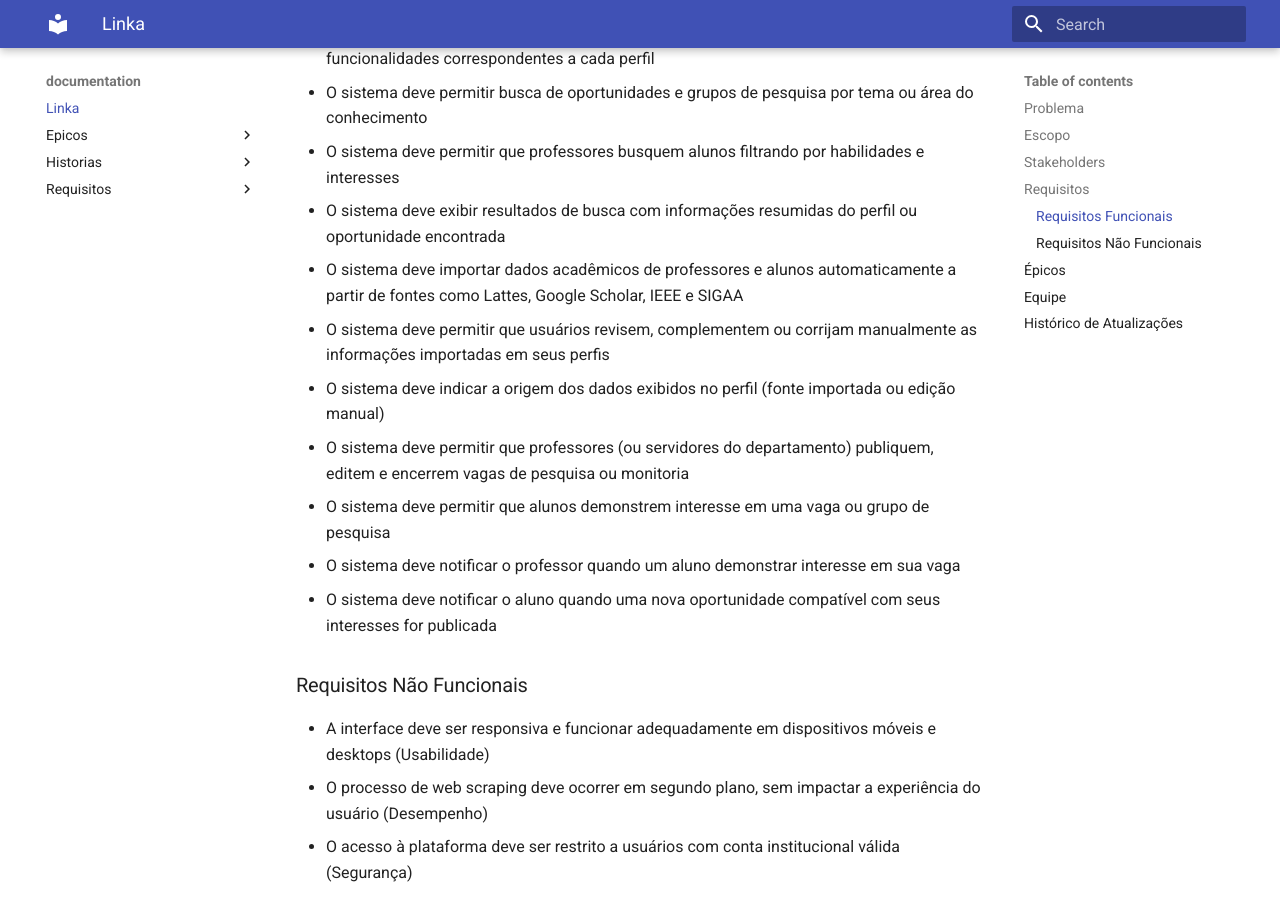
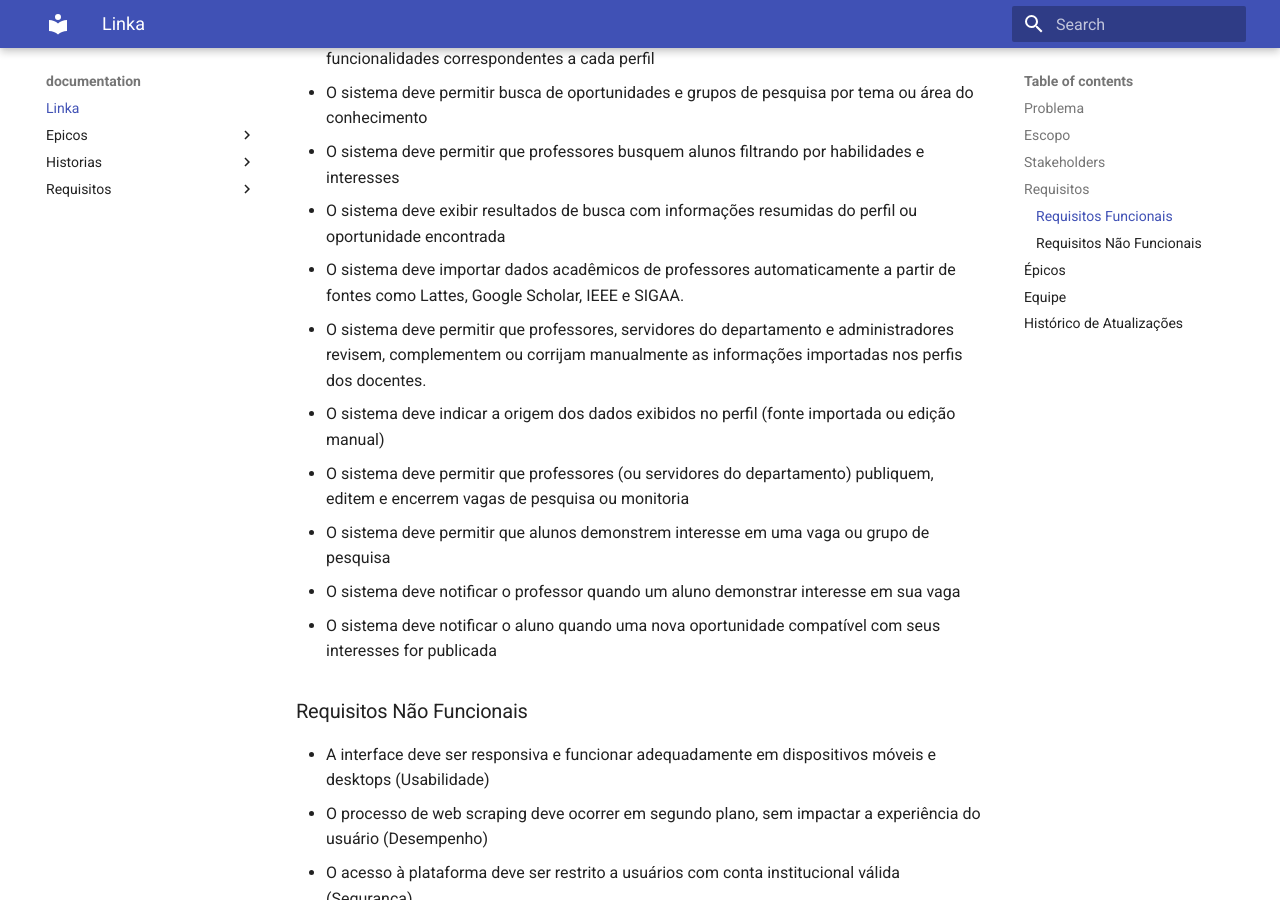
Before and after one commit to si-2026-1/Linka, an MkDocs documentation site: the page built from docs/index.md, in a window 1280 px wide and 900 px high, scrolled down 1292 px. Built offline with MkDocs 1.6.1 and Material for MkDocs 9.7.7, drawn with Linux system fonts in a browser that asks for light colours.

Commit message:
Refine academic data import and review requirements

```diff
--- a/docs/index.md
+++ b/docs/index.md
@@ -28,8 +28,8 @@ Através de técnicas de webscrapping em fontes confiáveis como Plataforma Latt
 - O sistema deve permitir que professores busquem alunos filtrando por habilidades e interesses
 - O sistema deve exibir resultados de busca com informações resumidas do perfil ou oportunidade encontrada
 
-- O sistema deve importar dados acadêmicos de professores e alunos automaticamente a partir de fontes como Lattes, Google Scholar, IEEE e SIGAA
-- O sistema deve permitir que usuários revisem, complementem ou corrijam manualmente as informações importadas em seus perfis
+- O sistema deve importar dados acadêmicos de professores automaticamente a partir de fontes como Lattes, Google Scholar, IEEE e SIGAA.
+- O sistema deve permitir que professores, servidores do departamento e administradores revisem, complementem ou corrijam manualmente as informações importadas nos perfis dos docentes.
 - O sistema deve indicar a origem dos dados exibidos no perfil (fonte importada ou edição manual)
 
 - O sistema deve permitir que professores (ou servidores do departamento) publiquem, editem e encerrem vagas de pesquisa ou monitoria
```
